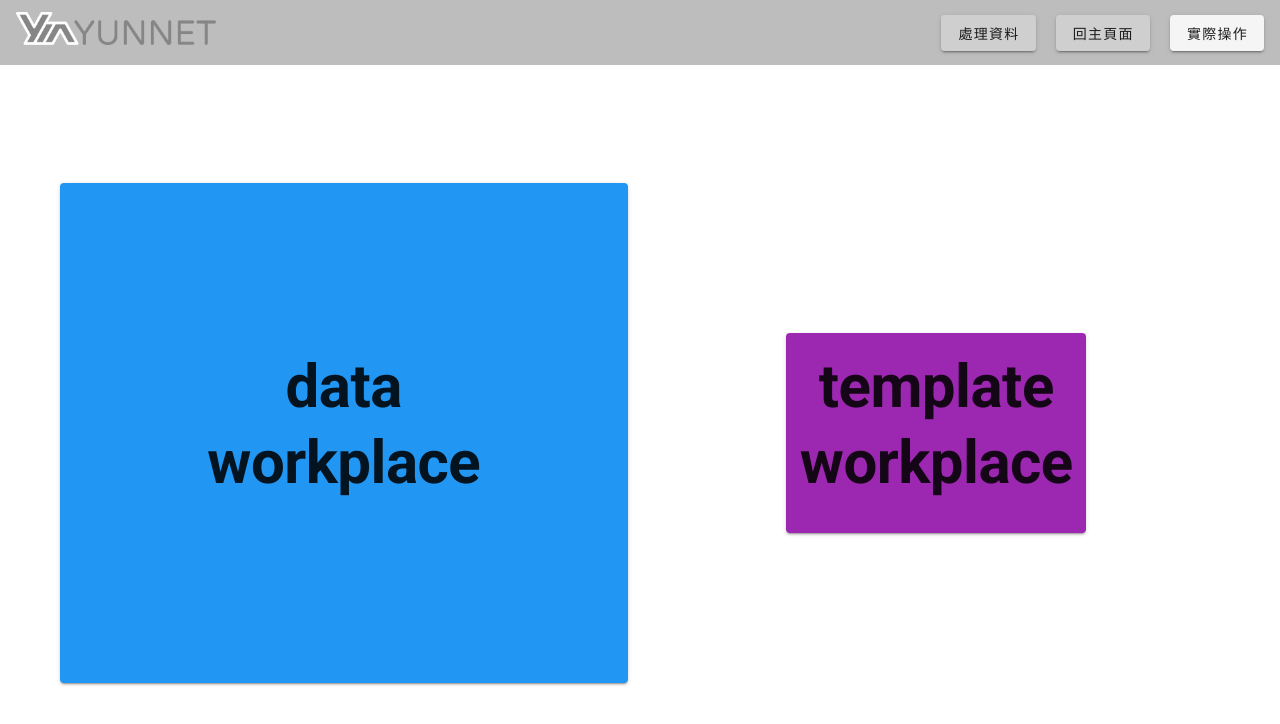
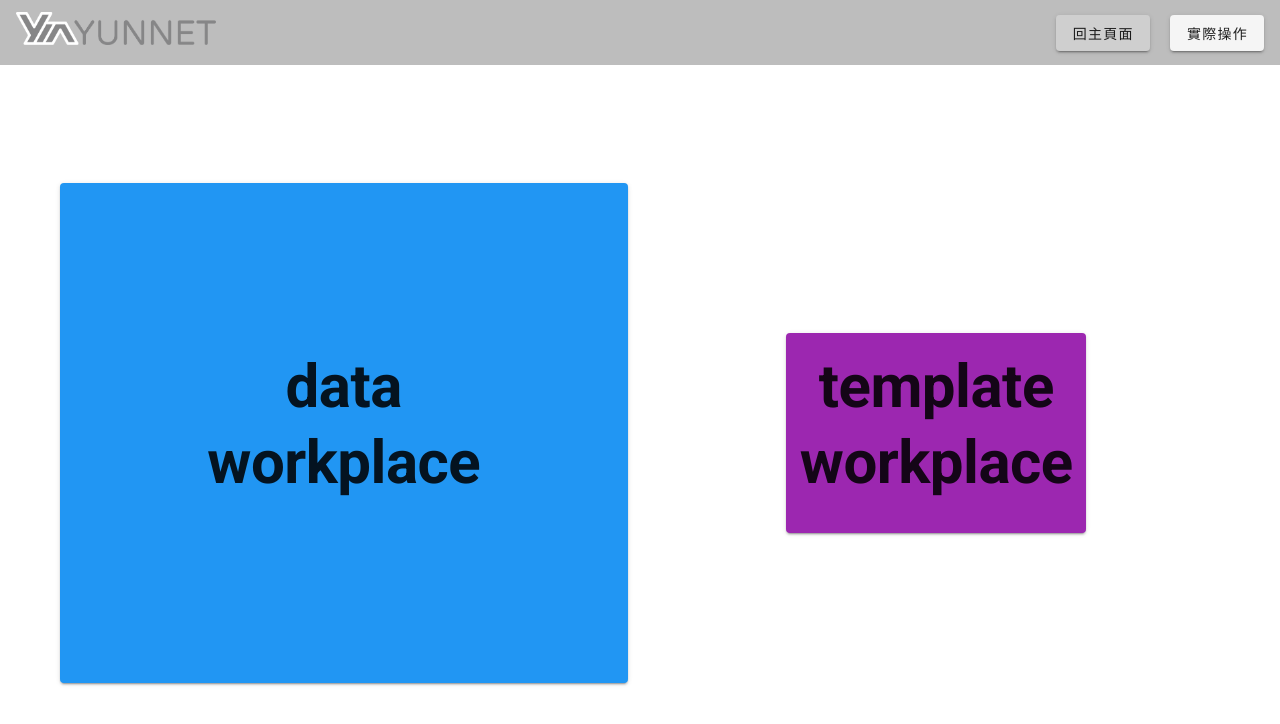
Before and after one commit to Hong-Yu-Sheng/weather-search, a Vue app: page /tt in a window 1280 px wide. Shown: the top 724 px of the page. Built offline with nearby package versions, Linux system fonts and the light colour scheme.

Commit message:
tt button remove

```diff
--- a/src/components/Navbar.vue
+++ b/src/components/Navbar.vue
@@ -5,7 +5,6 @@
         <img src="/logo2.png" width="200px" />
       </v-toolbar-title>
       <v-spacer> </v-spacer>
-      <v-btn :to="{ name: 'tt' }">處理資料</v-btn>
       <v-btn class="mx-5" :to="{ name: 'Home' }">回主頁面</v-btn>
       <v-btn :to="{ name: 'tmp' }">實際操作</v-btn>
     </v-app-bar>
```
